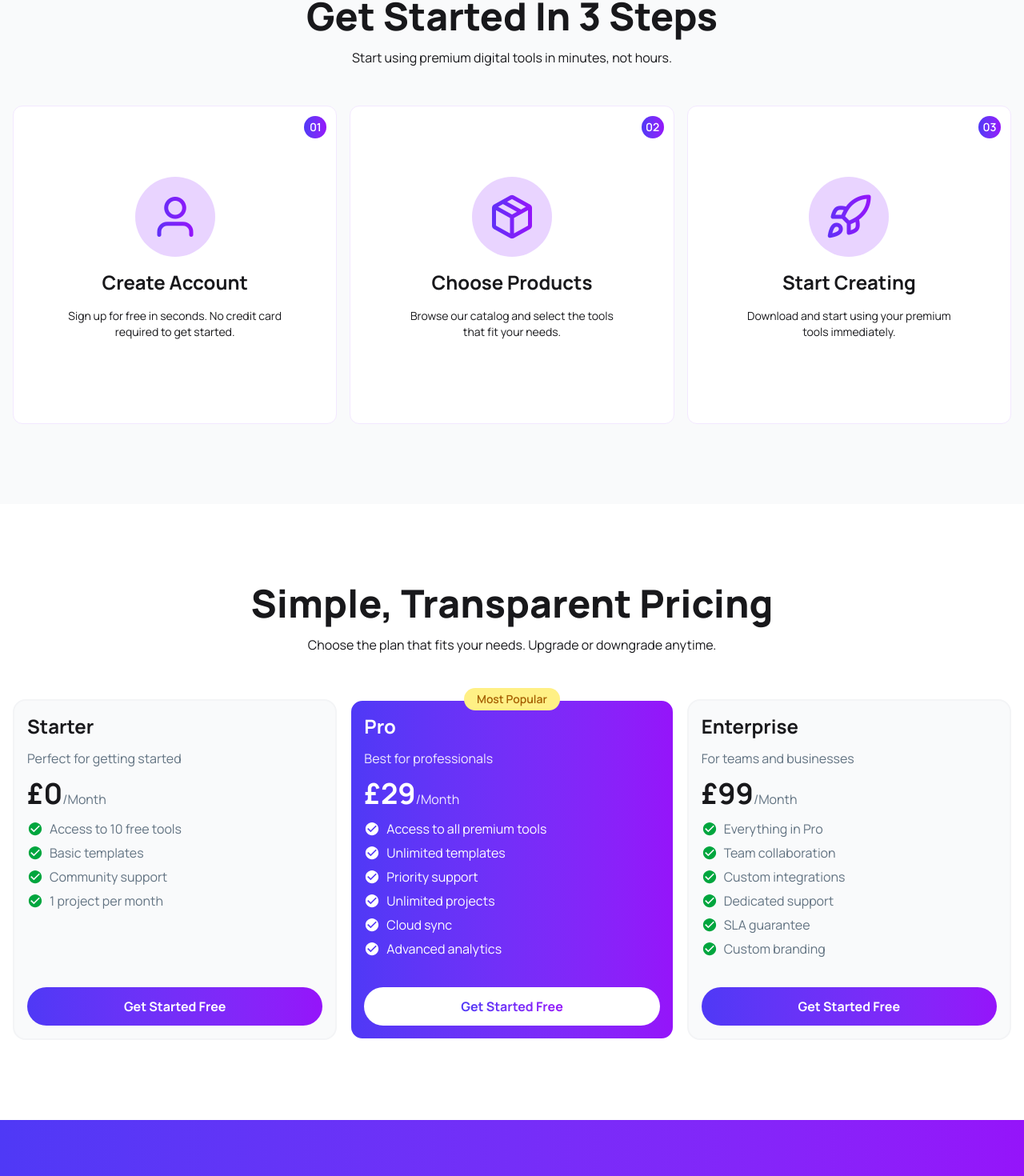
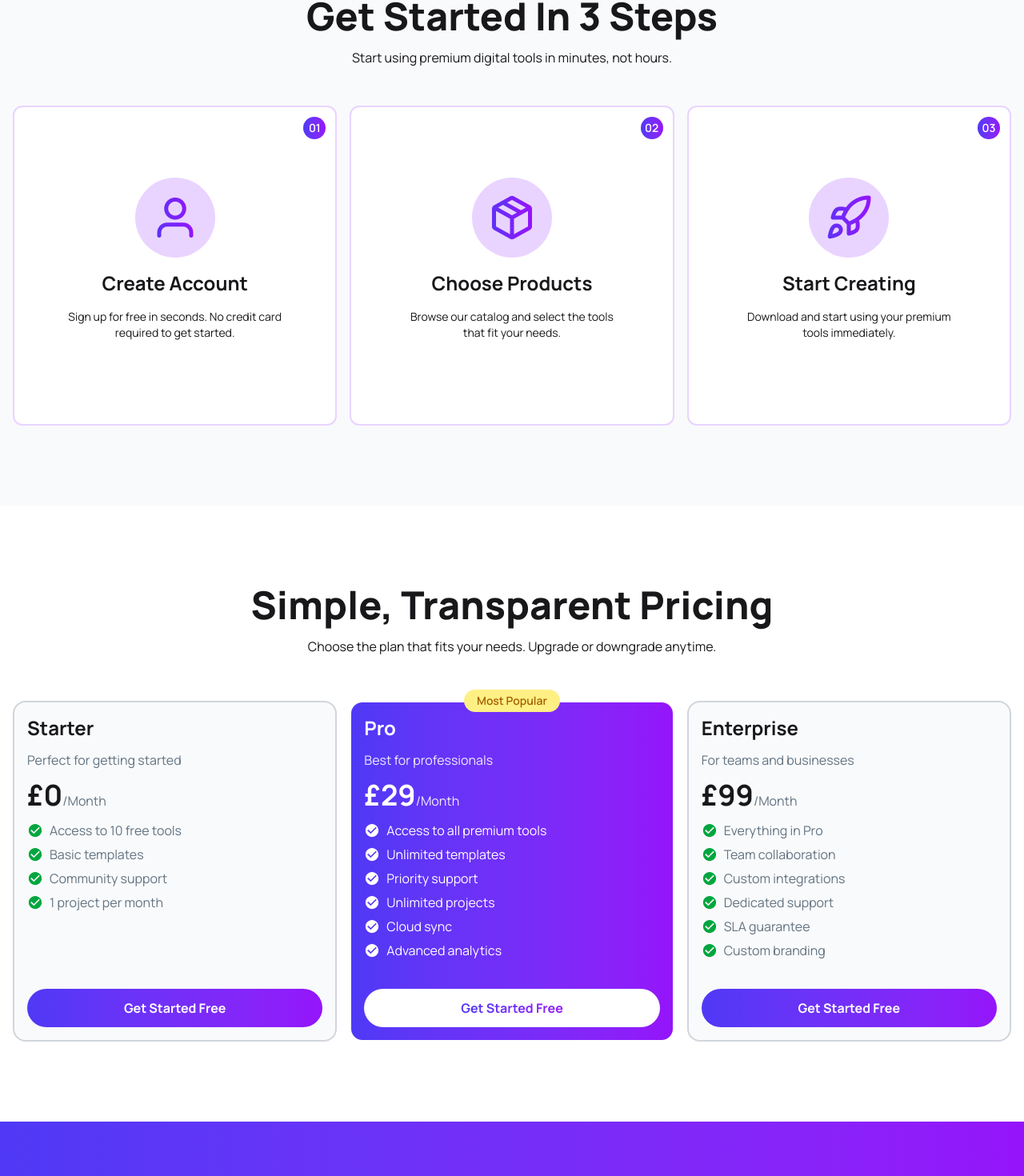
Before and after one commit to Aminulislam98/Assignment-6, a React (Vite) app: page / in a window 1280 px wide. Shown: the part 3357-4827 px from the top of the page at 80% size. Built offline with nearby package versions, Linux system fonts and the light colour scheme.

Commit message:
increase border thickness on steps and transparent section

```diff
--- a/src/Steps/Step.jsx
+++ b/src/Steps/Step.jsx
@@ -19,7 +19,7 @@ const Step = () => {
         {/* bottom section */}
         <div className=" mt-2 lg:mt-4 flex wrap flex-col sm:flex-row justify-between gap-4  items-stretch w-full">
           <div
-            className="relative bg-white py-11 lg:py-22 flex flex-col justify-center items-center w-full space-y-2 lg:space-y-4 border border-purple-100 rounded-xl px-3 md:hover:-translate-y-0.5
+            className="relative bg-white py-11 lg:py-22 flex flex-col justify-center items-center w-full space-y-2 lg:space-y-4 border-2 border-purple-200 rounded-xl px-3 md:hover:-translate-y-0.5
         md:hover:shadow-[0_7px_20px_-10px_#4F39F6]
        md:hover:border-purple-300 cursor-pointer transition-all duration-300 ease-in-out"
           >
@@ -43,7 +43,7 @@ const Step = () => {
             </div>
           </div>
           <div
-            className="relative bg-white py-11 lg:py-22 flex flex-col justify-center items-center w-full space-y-2 lg:space-y-4 border border-purple-100 rounded-xl px-3 cursor-pointer md:hover:-translate-y-0.5
+            className="relative bg-white py-11 lg:py-22 flex flex-col justify-center items-center w-full space-y-2 lg:space-y-4 border-2 border-purple-200 rounded-xl px-3 cursor-pointer md:hover:-translate-y-0.5
         md:hover:shadow-[0_7px_20px_-10px_#4F39F6]
        md:hover:border-purple-300 transition-all duration-300 ease-in-out"
           >
@@ -67,7 +67,7 @@ const Step = () => {
             </div>
           </div>
           <div
-            className="relative bg-white py-11 lg:py-22 flex flex-col justify-center items-center w-full space-y-2 lg:space-y-4 border border-purple-100 rounded-xl px-3 md:hover:-translate-y-0.5 cursor-pointer
+            className="relative bg-white py-11 lg:py-22 flex flex-col justify-center items-center w-full space-y-2 lg:space-y-4 border-2 border-purple-200 rounded-xl px-3 md:hover:-translate-y-0.5 cursor-pointer
         md:hover:shadow-[0_7px_20px_-10px_#4F39F6]
        md:hover:border-purple-300 transition-all duration-300 ease-in-out"
           >
--- a/src/TransparentPricing/TransperPrice.jsx
+++ b/src/TransparentPricing/TransperPrice.jsx
@@ -20,7 +20,7 @@ const TransperPrice = () => {
         <div className=" mt-2 lg:mt-4 grid grid-cols-1  sm:grid-cols-2 md:grid-cols-3 sm:flex-row justify-between md:gap-1 gap-7 lg:gap-4 items-stretch w-full h-full ">
           {/* first pricing card */}
           <div
-            className="flex w-full flex-col p-4 border-2  border-gray-100
+            className="flex w-full flex-col p-4 border-2  border-gray-300
                 bg-gray-50  rounded-2xl gap-3 relative h-full md:hover:-translate-y-0.5
                 md:hover:shadow-[0_7px_20px_-10px_#4F39F6]
             md:hover:border-purple-300  transition-all duration-300 ease-in-out
@@ -157,7 +157,7 @@ const TransperPrice = () => {
           </div>
           {/* third pricing card */}
           <div
-            className="flex w-full flex-col p-4 border-2  border-gray-100
+            className="flex w-full flex-col p-4 border-2  border-gray-300
                 bg-gray-50  rounded-2xl gap-3 relative h-full md:hover:-translate-y-0.5
                 md:hover:shadow-[0_7px_20px_-10px_#4F39F6]
             md:hover:border-purple-300  transition-all duration-300 ease-in-out
```
